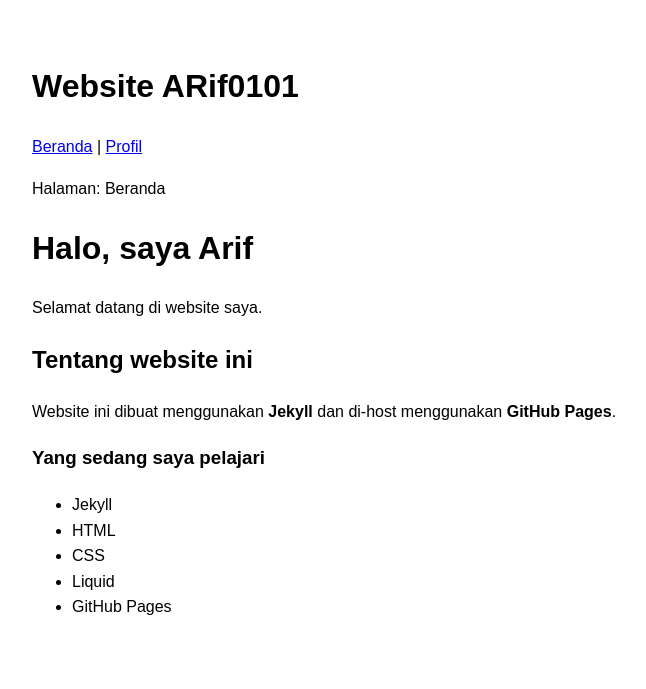
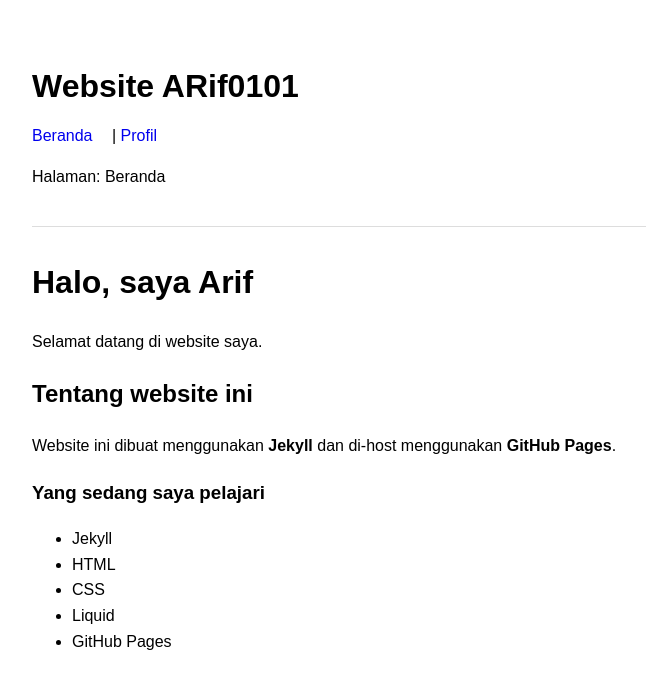
Before and after one commit to ARif0101-prog/ARif0101-prog.github.io, a Jekyll site: the page built from index.md, in a window 1280 px wide. Shown: the top 689 px of the page, without its empty margins (158-804 px from the left). Built offline with Jekyll 4.4.1, drawn with Linux system fonts in a browser that asks for light colours.

Commit message:
Update style.css

```diff
--- a/assets/css/style.css
+++ b/assets/css/style.css
@@ -5,3 +5,22 @@ body {
   padding: 40px 20px;
   line-height: 1.6;
 }
+
+header {
+  border-bottom: 1px solid #ddd;
+  padding-bottom: 20px;
+  margin-bottom: 30px;
+}
+
+header h1 {
+  margin-bottom: 10px;
+}
+
+nav a {
+  text-decoration: none;
+  margin-right: 15px;
+}
+
+nav a:hover {
+  text-decoration: underline;
+}
```
